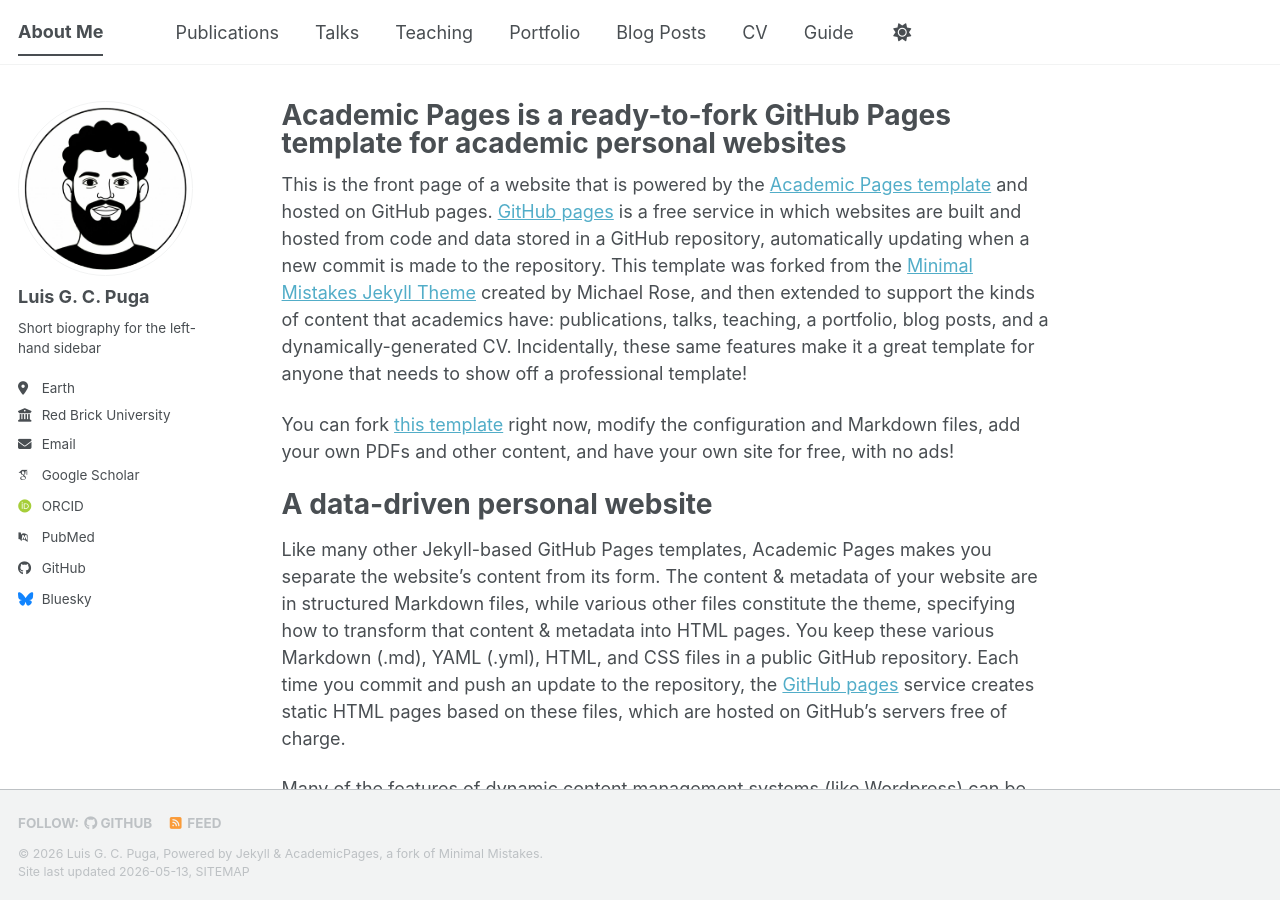
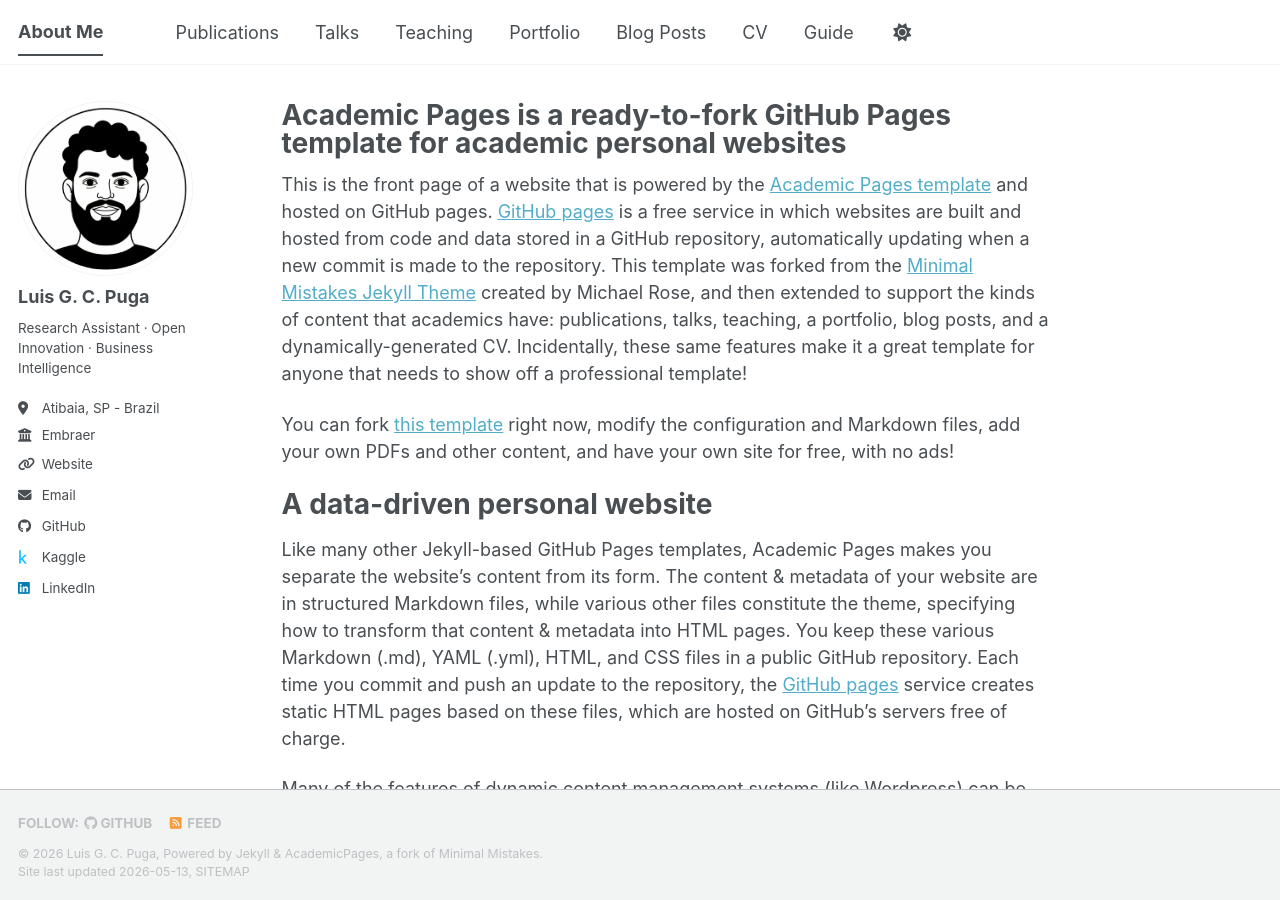
Before and after one commit to lgustavopuga/lgustavopuga.github.io, a Jekyll site: the page built from _pages/about.md, in a window 1280 px wide and 900 px high. Built offline with Jekyll 4.4.1, drawn with Linux system fonts in a browser that asks for light colours; some web fonts are replaced; a script bundle is joined from its source files by our own code; library files that are not in the unit come from our copies.

Commit message:
Modify personal details and site description
Updated personal information and descriptions in the config file.

```diff
--- a/_config.yml
+++ b/_config.yml
@@ -12,7 +12,7 @@ site_theme               : "default" # The available themes options are "default
 title                    : "About Me"
 title_separator          : "-"
 name                     : &name "Luis G. C. Puga"
-description              : &description "Research Assistant · Open Innovation · Business Intelligence"   # Update this with a general description of your site, this is the default if not overridden by a page
+description              : &description "My portfolio Website"   # Update this with a general description of your site, this is the default if not overridden by a page
 url                      : https://lgustavopuga.github.io # The base hostname & protocol for your site e.g. "https://[your GitHub username].github.io",
                                                            # or if you already have some other page hosted on Github then use "https://[your GitHub username].github.io/[Your Repo Name]"
 baseurl                  : "" # the subpath of your site, e.g. "/blog"
@@ -26,61 +26,61 @@ author:
   avatar           : "004.jpeg"
   name             : "Luis G. C. Puga"
   pronouns         : # example: "she/her"
-  bio              : "Short biography for the left-hand sidebar"
-  location         : "Earth"
-  employer         : "Red Brick University"
-  uri              : # URL
-  email            : "none@example.org"
+  bio              : "Research Assistant · Open Innovation · Business Intelligence"
+  location         : "Atibaia, SP - Brazil"
+  employer         : "Embraer"
+  uri              : "https://www.embraer.com/en" # URL
+  email            : "luiscezarpuga@gmail.com"
 
   # Academic websites
-  academia         : # URL
-  arxiv            : # URL - Update with the correct link to your profile
-  googlescholar    : "https://scholar.google.com/citations?user=PS_CX0AAAAAJ"
-  inspire-hep      : # URL
-  impactstory      : # URL
-  orcid            : "https://orcid.org/yourorcidurl"
-  semantic         : # URL
-  ssrn             : # URL
-  pubmed           : "https://www.ncbi.nlm.nih.gov/pubmed/?term=john+snow"
-  researchgate     : # URL
-  scopus           : # URL
-  zotero           : # URL
+  Lattes (CV)       : https://lattes.cnpq.br/8981876959978569
+  #arxiv            : # URL - Update with the correct link to your profile
+  #googlescholar    : # "https://scholar.google.com/citations?user=PS_CX0AAAAAJ"
+  #inspire-hep      : # URL
+  #impactstory      : # URL
+  #orcid            : "https://orcid.org/yourorcidurl"
+  #semantic         : # URL
+  #ssrn             : # URL
+  #pubmed           : "https://www.ncbi.nlm.nih.gov/pubmed/?term=john+snow"
+  #researchgate     : # URL
+  #scopus           : # URL
+  #zotero           : # URL
 
 
   # Repositories and software development
-  bitbucket        : # Username - Update with your username on the site
-  codepen          : # Username
-  dribbble         : # Username
-  github           : "academicpages"
-  kaggle           : # Username
-  stackoverflow    : # User number or user number and name (i.e., use "1" or "1/jeff-atwood")
+  #bitbucket        : # Username - Update with your username on the site
+  #codepen          : # Username
+  #dribbble         : # Username
+  github           : "lgustavopuga"
+  kaggle           : "luisgustavocpuga" # Username
+  #stackoverflow    : # User number or user number and name (i.e., use "1" or "1/jeff-atwood")
 
   # Social media
-  artstation       : # Username
-  bluesky          : "bsky.app" # Replace this with you Bluesky username
-  facebook         : # Username
-  flickr           : # Username
-  foursquare       : # Username
-  goodreads        : # Username
-  google_plus      : # Username
-  keybase          : # Username
-  instagram        : # Username
-  lastfm           : # Username
-  linkedin         : # Username
-  mastodon         : # URL
-  medium           : # URL
-  pinterest        : # Username
-  soundcloud       : # Username
-  steam            : # Username
-  telegram         : # URL
-  tumblr           : # Username
-  twitter          : # Username for X / Twitter
-  vine             : # Username
-  weibo            : # Username
-  wikipedia        : # Username
-  xing             : # Username
-  youtube          : # Username
-  zhihu            : # Username
+  #artstation       : # Username
+  #bluesky          : "bsky.app" # Replace this with you Bluesky username
+  #facebook         : # Username
+  #flickr           : # Username
+  #foursquare       : # Username
+  #goodreads        : # Username
+  #google_plus      : # Username
+  #keybase          : # Username
+  #instagram        : # Username
+  #lastfm           : # Username
+  linkedin          : "lgcp" # Username
+  #mastodon         : # URL
+  #medium           : # URL
+  #pinterest        : # Username
+  #soundcloud       : # Username
+  #steam            : # Username
+  #telegram         : # URL
+  #tumblr           : # Username
+  #twitter          : # Username for X / Twitter
+  #vine             : # Username
+  #weibo            : # Username
+  #wikipedia        : # Username
+  #xing             : # Username
+  #youtube          : # Username
+  #zhihu            : # Username
 
 # Publication Category - The following the list of publication categories and their headings
 publication_category:
```
